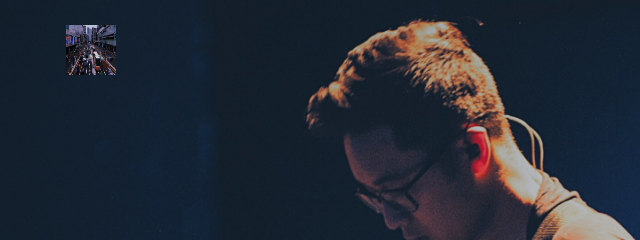
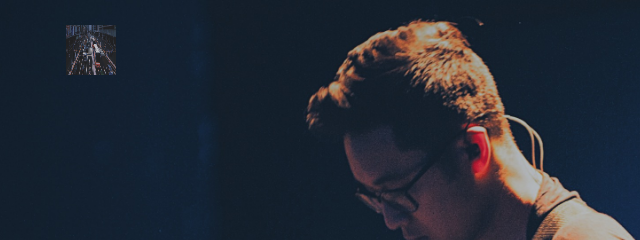
Before and after one commit to markhattori/markhattori.github.io, a website with bundled scripts: page index.html in a window 1280 px wide. Shown: the top 240 px of the page, 19-659 px from the left. Built offline with nearby package versions, Linux system fonts and the light colour scheme.

Commit message:
logo edit

```diff
--- a/index.html
+++ b/index.html
@@ -28,7 +28,7 @@
     <!-- Navigation -->
     <nav class="navbar navbar-expand-lg navbar-light fixed-top" id="mainNav">
       <div class="container">
-        <a class="navbar-brand js-scroll-trigger" href="#page-top"> <img src="img/IMG_1502.jpg" width="50" height ="50"></a>
+        <a class="navbar-brand js-scroll-trigger" href="#page-top"> <img src="img/street.jpg" width="50" height ="50"></a>
         <button class="navbar-toggler navbar-toggler-right" type="button" data-toggle="collapse" data-target="#navbarResponsive" aria-controls="navbarResponsive" aria-expanded="false" aria-label="Toggle navigation">
           Menu
           <i class="fa fa-bars"></i>
```
